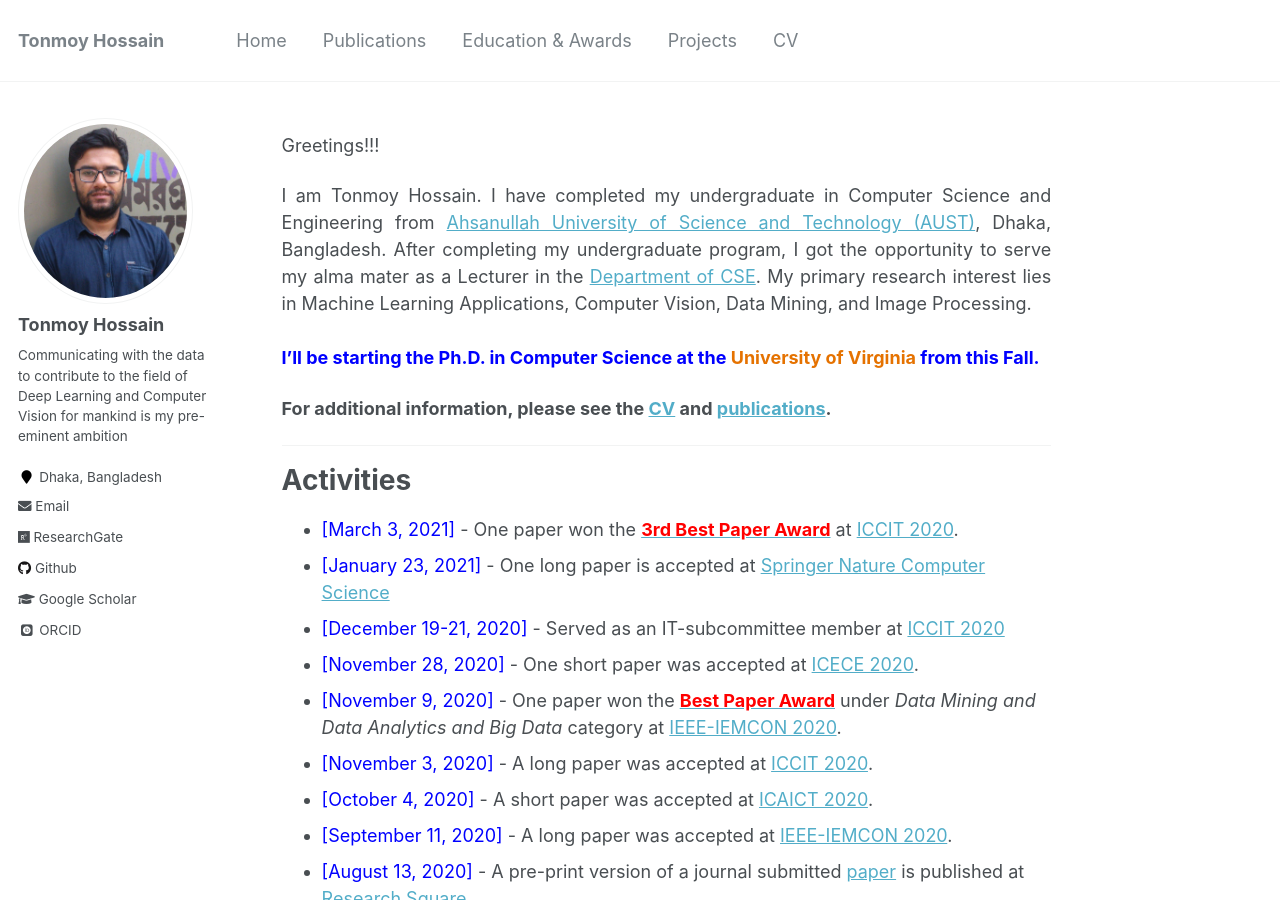
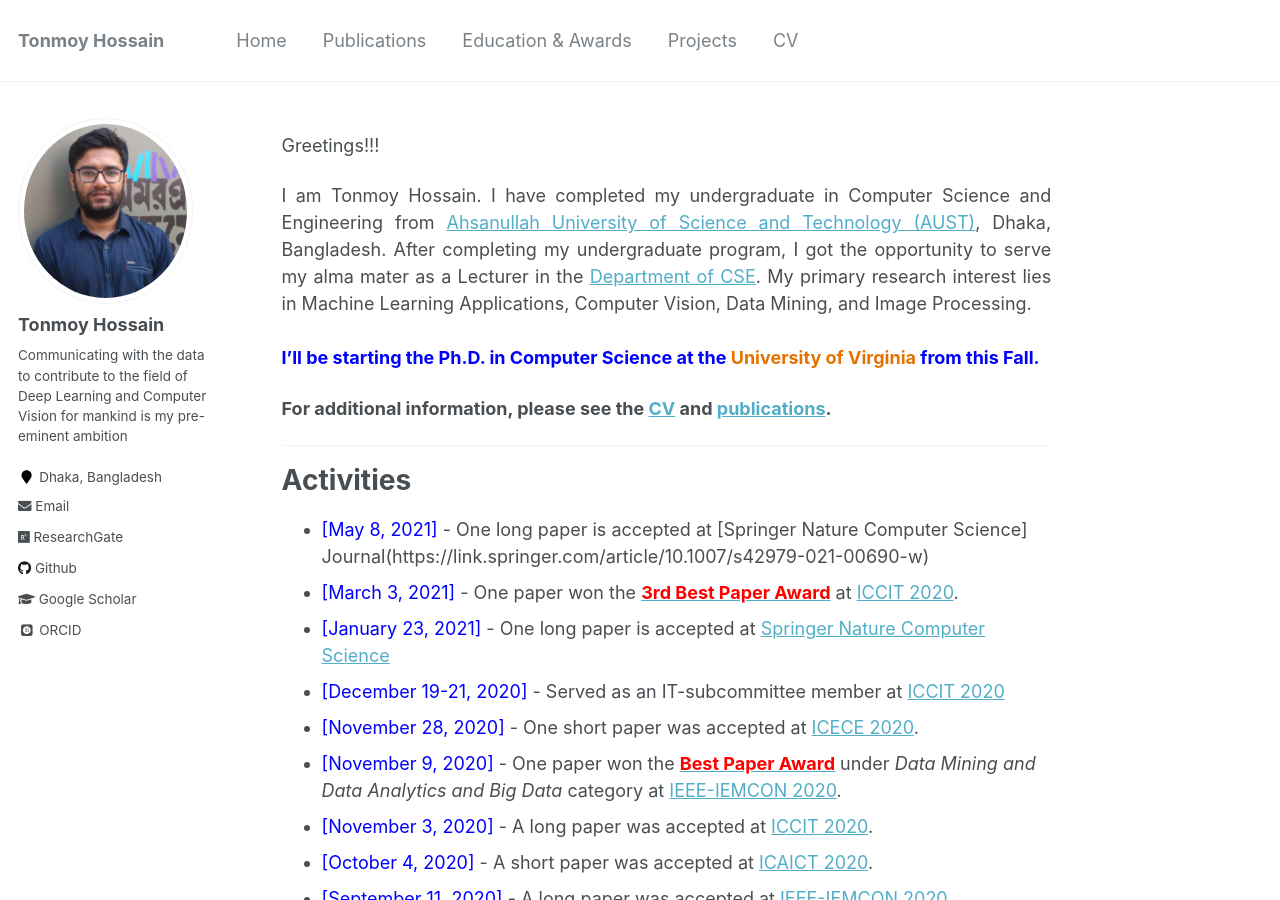
Before and after one commit to shaeekh/shaeekh.github.io, a Jekyll site: the page built from _pages/about.md, in a window 1280 px wide and 900 px high. Built offline with Jekyll 4.4.1, drawn with Linux system fonts in a browser that asks for light colours; some web fonts are replaced.

Commit message:
Update about.md

```diff
--- a/_pages/about.md
+++ b/_pages/about.md
@@ -24,6 +24,7 @@ I am Tonmoy Hossain. I have completed my undergraduate in Computer Science and E
 
 # Activities
 
+* <span style="color:Blue"> [May 8, 2021] </span> - One long paper is accepted at [Springer Nature Computer Science] Journal(https://link.springer.com/article/10.1007/s42979-021-00690-w)
 * <span style="color:Blue"> [March 3, 2021] </span> - One paper won the [<span style ="color:Red">**3rd Best Paper Award**</span>](https://tonmoy-hossain.github.io/files/ICCIT-Best-Paper.pdf) at [ICCIT 2020](http://iccit.org.bd/2020/).
 * <span style="color:Blue"> [January 23, 2021] </span> - One long paper is accepted at [Springer Nature Computer Science](https://link.springer.com/article/10.1007/s42979-021-00487-x?wt_mc=Internal.Event.1.SEM.ArticleAuthorIncrementalIssue&utm_source=ArticleAuthorIncrementalIssue&utm_medium=email&utm_content=AA_en_06082018&ArticleAuthorIncrementalIssue_20210302)
 * <span style="color:Blue"> [December 19-21, 2020] </span> - Served as an IT-subcommittee member at [ICCIT 2020](http://iccit.org.bd/2020/)
```
